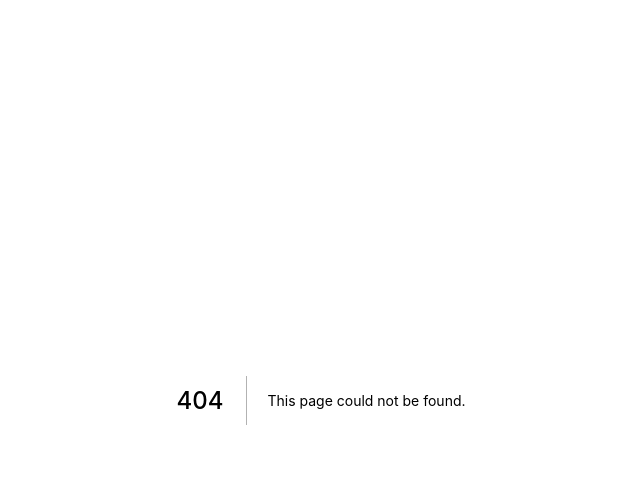
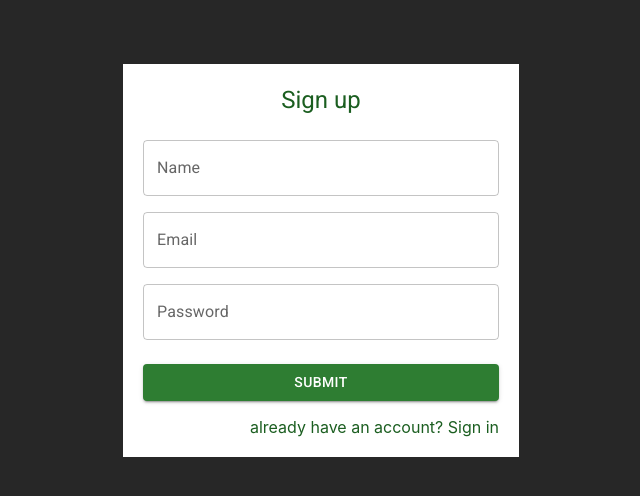
Before and after one commit to Nurullakh/my-blog, a Next.js app: page /signup in a window 1280 px wide. Before the commit this address had no page. Shown: the top 496 px of the page, without its empty margins (319-959 px from the left). Built offline with nearby package versions, Linux system fonts and the light colour scheme.

Commit message:
Страница авторизации

```diff
--- /dev/null
+++ b/pages/signup.tsx
@@ -0,0 +1,102 @@
+import * as React from "react";
+import style from "../styles/signup.module.scss";
+import Link from "next/link";
+import { useForm } from "react-hook-form";
+import { useRouter } from "next/router";
+import {
+  Button,
+  TextField,
+  Grid,
+  Box,
+  Typography,
+  Container,
+} from "@mui/material";
+interface IFormData {
+  name: string;
+  email: string;
+  password: string;
+}
+
+export default function SignUp() {
+  const router = useRouter();
+  const {
+    register,
+    handleSubmit,
+    formState: { errors },
+  } = useForm<IFormData>();
+
+  const onSubmit = handleSubmit((data) => {
+    console.log(data);
+    router.push("/");
+  });
+
+  return (
+    <div className={style.signup}>
+      <Container component="main" maxWidth="xs">
+        <Box
+          className={style.box}
+          sx={{
+            marginTop: 8,
+            display: "flex",
+            flexDirection: "column",
+            alignItems: "center",
+          }}
+        >
+          <Typography component="h1" variant="h5">
+            Sign up
+          </Typography>
+          <Box component="form" noValidate onSubmit={onSubmit} sx={{ mt: 3 }}>
+            <Grid container spacing={2}>
+              <Grid item xs={12}>
+                <TextField
+                  autoComplete="given-name"
+                  fullWidth
+                  label="Name"
+                  color="success"
+                  error={!!errors.name}
+                  {...register("name", { required: true , minLength: 2})}
+                />
+              </Grid>
+              <Grid item xs={12}>
+                <TextField
+                  fullWidth
+                  type="email"
+                  label="Email"
+                  autoComplete="email"
+                  color="success"
+                  error={!!errors.email}
+                  {...register("email", { required: true, pattern: /([a-zA-Z0-9._-]+@[a-zA-Z0-9._-]+\.[a-zA-Z0-9_-]+)/ })}
+                />
+              </Grid>
+              <Grid item xs={12}>
+                <TextField
+                  fullWidth
+                  label="Password"
+                  type="password"
+                  autoComplete="new-password"
+                  color="success"
+                  error={!!errors.password}
+                  {...register("password", { required: true, minLength: 6 })}
+                />
+              </Grid>
+            </Grid>
+            <Button
+              type="submit"
+              fullWidth
+              variant="contained"
+              color="success"
+              sx={{ mt: 3, mb: 2 }}
+            >
+              SUBMIT
+            </Button>
+            <Grid container justifyContent="flex-end">
+              <Grid item>
+                <Link href="/login">already have an account? Sign in</Link>
+              </Grid>
+            </Grid>
+          </Box>
+        </Box>
+      </Container>
+    </div>
+  );
+}
--- a/styles/globals.scss
+++ b/styles/globals.scss
@@ -4,6 +4,10 @@ body {
   margin: 0;
   font-family: -apple-system, BlinkMacSystemFont, Segoe UI, Roboto, Oxygen,
     Ubuntu, Cantarell, Fira Sans, Droid Sans, Helvetica Neue, sans-serif;
+}
+
+body {
+  background: #272727;
 }
 
 a {
--- /dev/null
+++ b/styles/signup.module.scss
@@ -0,0 +1,13 @@
+.signup {
+  color: #1b5e20;
+}
+
+.box {
+  padding: 20px;
+  background-color: #ffffff;
+}
+
+.link {
+  color: #1b5e20;
+  border: 1px solid #1b5e20;
+}
```
Also changed, not shown: package.json (+4 -3 lines), 1 other file (tests, documents, lock files or other folders).
